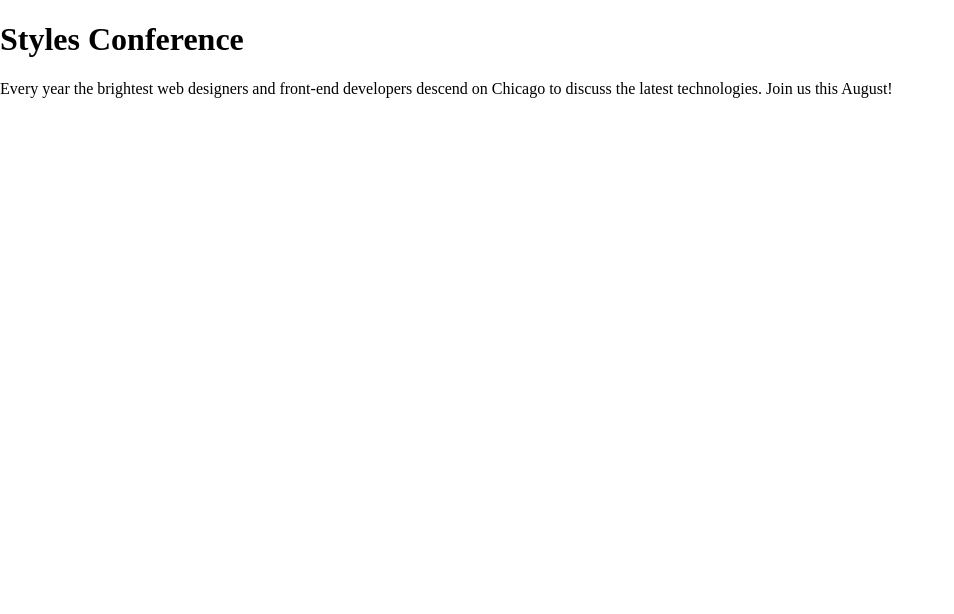
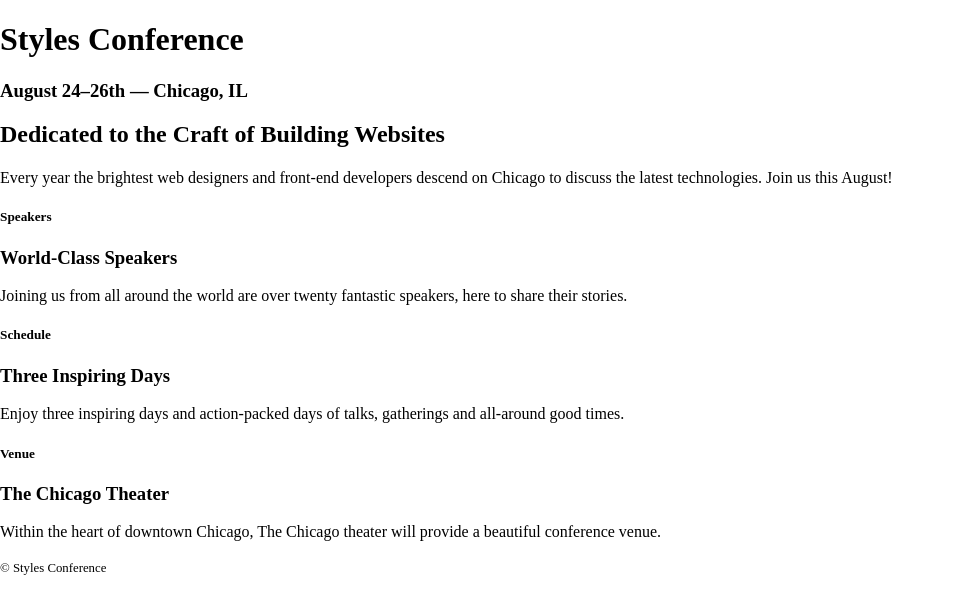
Before and after one commit to deepakkadarivel/styles-conference, a plain HTML site: page index.html in a window 1280 px wide. Shown: the whole page, without its empty margins (0-954 px from the left). Drawn offline with Linux system fonts and the light colour scheme.

Commit message:
[Deepak] header, section & footer. Structure elements implementation.

```diff
--- a/index.html
+++ b/index.html
@@ -7,8 +7,32 @@
     <link rel="stylesheet" href="assets/stylesheets/main.css">
 </head>
 <body>
-<h1>Styles Conference</h1>
-<p>Every year the brightest web designers and front-end developers descend on Chicago to discuss the latest
-    technologies. Join us this August!</p>
+<header>
+    <h1>Styles Conference</h1>
+    <h3>August 24&ndash;26th &mdash; Chicago, IL</h3>
+</header>
+<section>
+    <h2>Dedicated to the Craft of Building Websites</h2>
+    <p>Every year the brightest web designers and front-end developers descend on Chicago to discuss the latest
+        technologies. Join us this August!</p>
+</section>
+<section>
+    <h5>Speakers</h5>
+    <h3>World-Class Speakers</h3>
+    <p>Joining us from all around the world are over twenty fantastic speakers, here to share their stories.</p>
+</section>
+<section>
+    <h5>Schedule</h5>
+    <h3>Three Inspiring Days</h3>
+    <p>Enjoy three inspiring days and action-packed days of talks, gatherings and all-around good times.</p>
+</section>
+<section>
+    <h5>Venue</h5>
+    <h3>The Chicago Theater</h3>
+    <p>Within the heart of downtown Chicago, The Chicago theater will provide a beautiful conference venue.</p>
+</section>
+<footer>
+    <small>&copy; Styles Conference</small>
+</footer>
 </body>
 </html>
```
